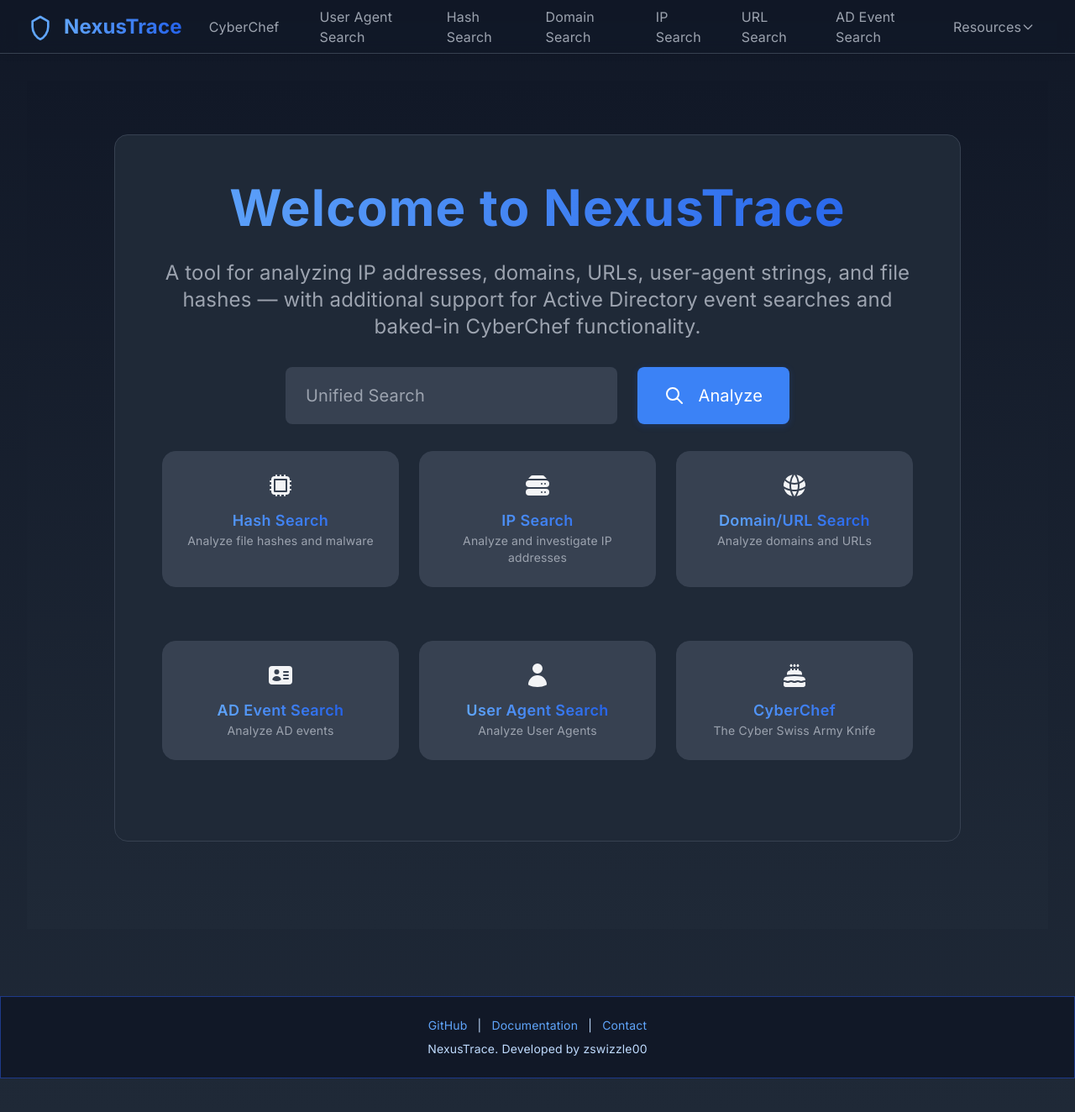
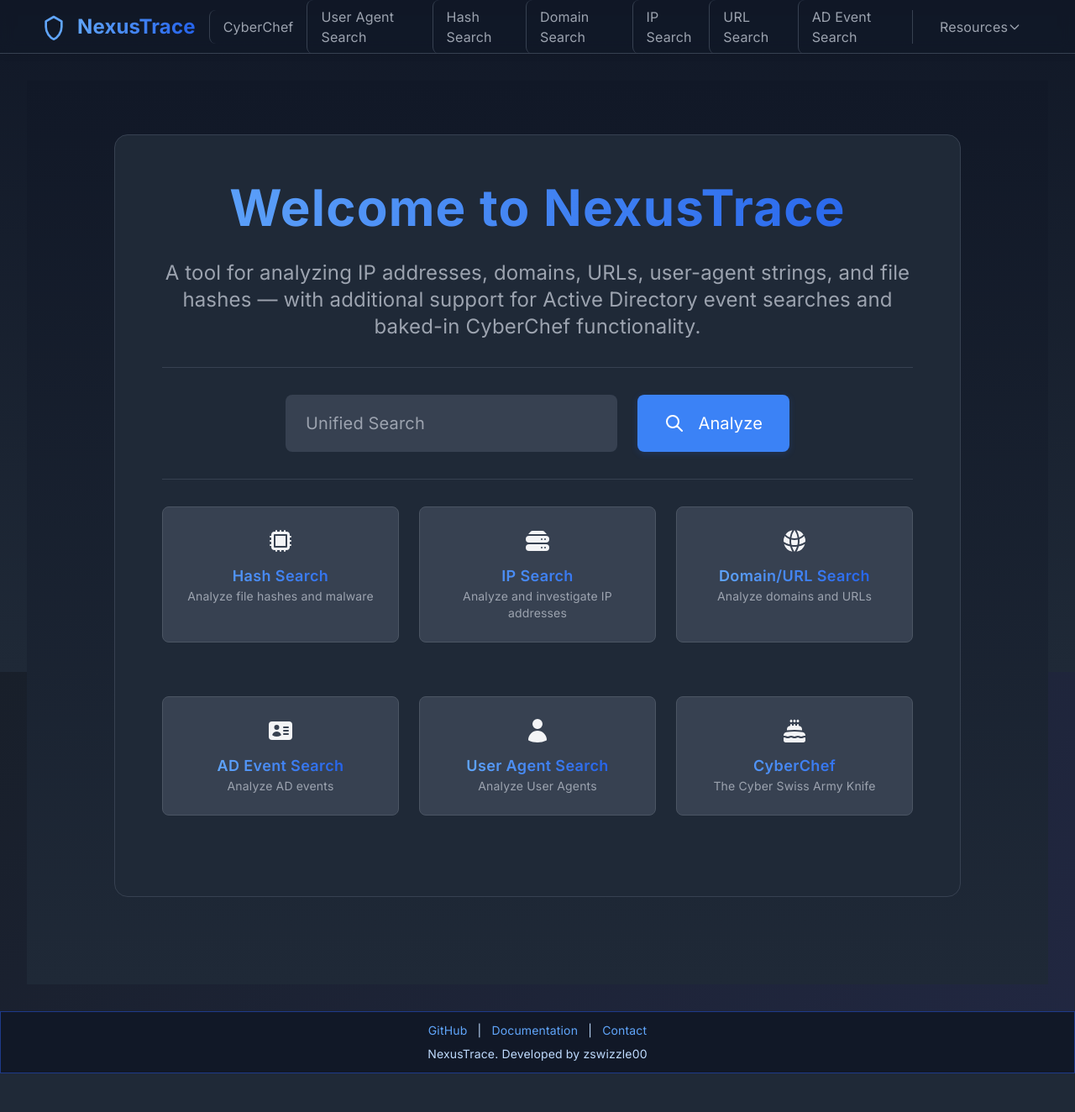
Before and after one commit to khaansec/NexusTrace, a Flask app: page / in a window 1280 px wide. Shown: the whole page at 84% size. After the commit the page ends 1278 px from the top, so only its background shows below. Run offline with Flask 3, Linux system fonts and the light colour scheme; some libraries are stand-ins or nearby versions.

Commit message:
Enhance UI and layout in NexusTrace templates
- Added CSS reset for html and body in base.html to ensure consistent styling across pages.
- Improved footer and app-container styles for better visual consistency.
- Updated navigation links in base.html for improved accessibility and user experience.
- Enhanced home.html with bordered sections for header and unified search bar, improving layout clarity.
- Added borders to quick links in home.html for better visual separation and organization.

```diff
--- a/templates/base.html
+++ b/templates/base.html
@@ -20,6 +20,13 @@
     <!-- Add our custom Tailwind CSS -->
     <link rel="stylesheet" href="{{ url_for('static', filename='css/styles.css') }}">
     <style>
+        /* CSS Reset for html and body */
+        html, body {
+            margin: 0;
+            padding: 0;
+            height: 100%;
+            box-sizing: border-box;
+        }
         /* Admin Template specific styles */
         .sidebar {
             @apply fixed top-0 left-0 h-full w-64 bg-gray-900 text-white transition-all duration-300 ease-in-out;
@@ -270,7 +277,7 @@
         }
         .group:hover > .dropdown-menu.submenu,
         .group:focus-within > .dropdown-menu.submenu,
-        .group > .dropdown-menu.submenu:hover {
+        .group > .dropdown-menu:not(.submenu):hover {
             display: block;
             pointer-events: auto;
             opacity: 1;
@@ -435,29 +442,38 @@
             border-radius: 0.375rem;
             transition: background 0.15s, color 0.15s;
         }
+
+        .footer {
+            border-radius: 0 !important;
+            margin: 0 !important;
+        }
+        .app-container {
+            border-radius: 0 !important;
+            margin: 0 !important;
+        }
     </style>
 </head>
 <body class="flex flex-col min-h-screen">
     <a href="#main-content" class="sr-only focus:not-sr-only bg-blue-700 text-white px-4 py-2 rounded absolute top-2 left-2 z-50">Skip to main content</a>
-    <div class="app-container">
+    <div class="app-container flex-1 flex flex-col">
         {% if request.endpoint != 'index' %}
         <header class="main-header">
             <div class="flex items-center justify-between w-full">
-                <div class="flex items-center gap-4">
-                    <a href="/" class="flex items-center gap-3 hover:opacity-80 transition-opacity">
+                <div class="flex items-center gap-0 divide-x divide-gray-700">
+                    <a href="/" class="flex items-center gap-3 hover:opacity-80 transition-opacity px-4">
                         <svg class="w-8 h-8 text-blue-400" fill="none" stroke="currentColor" stroke-width="2" viewBox="0 0 24 24">
                             <path stroke-linecap="round" stroke-linejoin="round" d="M12 3l7 4v5c0 5.25-3.5 9.74-7 11-3.5-1.26-7-5.75-7-11V7l7-4z" />
                         </svg>
                         <span class="text-2xl font-bold bg-gradient-to-r from-blue-400 to-blue-600 bg-clip-text text-transparent">NexusTrace</span>
                     </a>
-                    <a href="/cyberchef" class="nav-link flex items-center gap-1 focus:outline-none">CyberChef</a>
-                    <a href="/user_agent_search" class="nav-link flex items-center gap-1 focus:outline-none">User Agent Search</a>
-                    <a href="/hash_search" class="nav-link flex items-center gap-1 focus:outline-none">Hash Search</a>
-                    <a href="/domain_search" class="nav-link flex items-center gap-1 focus:outline-none">Domain Search</a>
-                    <a href="/ip_search" class="nav-link flex items-center gap-1 focus:outline-none">IP Search</a>
-                    <a href="/url_search" class="nav-link flex items-center gap-1 focus:outline-none">URL Search</a>
-                    <a href="/ad_event_search" class="nav-link flex items-center gap-1 focus:outline-none">AD Event Search</a>
-                    <div class="flex items-center gap-4">
+                    <a href="/cyberchef" class="nav-link flex items-center gap-1 focus:outline-none px-4">CyberChef</a>
+                    <a href="/user_agent_search" class="nav-link flex items-center gap-1 focus:outline-none px-4">User Agent Search</a>
+                    <a href="/hash_analysis" class="nav-link flex items-center gap-1 focus:outline-none px-4">Hash Search</a>
+                    <a href="/domain_search" class="nav-link flex items-center gap-1 focus:outline-none px-4">Domain Search</a>
+                    <a href="/ip_search" class="nav-link flex items-center gap-1 focus:outline-none px-4">IP Search</a>
+                    <a href="/url_search" class="nav-link flex items-center gap-1 focus:outline-none px-4">URL Search</a>
+                    <a href="/ad_event_search" class="nav-link flex items-center gap-1 focus:outline-none px-4">AD Event Search</a>
+                    <div class="flex items-center px-4">
                         <div class="relative group">
                             <button class="nav-link flex items-center gap-0 focus:outline-none">
                                 Resources
@@ -511,10 +527,10 @@
         </header>
         {% endif %}
 
-        <main id="main-content" aria-label="Main content" class="main-content {% block main_content_class %}{% endblock %}">
+        <main id="main-content" aria-label="Main content" class="main-content flex-1 {% block main_content_class %}{% endblock %}">
             {% block content %}{% endblock %}
         </main>
-        <footer class="footer mt-12 py-6 text-center text-sm text-blue-200 bg-gray-900 border-t border-blue-900">
+        <footer class="footer py-3 text-center text-sm text-blue-200 bg-gray-900 border-t border-blue-900">
             <div class="mb-2">
                 <a href="https://github.com/" class="text-blue-400 hover:underline mx-2">GitHub</a> |
                 <a href="/docs" class="text-blue-400 hover:underline mx-2">Documentation</a> |
--- a/templates/home.html
+++ b/templates/home.html
@@ -4,7 +4,8 @@
 <div class="flex flex-col items-center justify-center min-h-[80vh] bg-gradient-to-b from-gray-900 to-gray-800 px-2">
     <div class="w-full max-w-5xl mx-auto px-2 py-8 md:py-16">
         <div class="card bg-gray-800 border border-gray-700 p-8 md:p-14 space-y-8">
-            <div class="text-center mb-4 md:mb-8">
+            <!-- Header Section with Border -->
+            <div class="text-center mb-8 pb-8 border-b border-gray-700">
                 <h1 class="text-4xl md:text-6xl font-extrabold mb-4 md:mb-8 bg-gradient-to-r from-blue-400 to-blue-600 bg-clip-text text-transparent">
                     Welcome to NexusTrace
                 </h1>
@@ -12,8 +13,8 @@
                     A tool for analyzing IP addresses, domains, URLs, user-agent strings, and file hashes — with additional support for Active Directory event searches and baked-in CyberChef functionality.
                 </p>
             </div>
-            <!-- Unified Search Bar -->
-            <div class="unified-search mb-8">
+            <!-- Unified Search Bar with Border -->
+            <div class="unified-search mb-8 pb-8 border-b border-gray-700">
                 <form action="/analyze" method="POST" class="search-form w-full flex flex-col sm:flex-row gap-4 md:gap-6 items-center justify-center">
                     <input type="text"
                            name="indicator"
@@ -28,9 +29,9 @@
                     </button>
                 </form>
             </div>
-            <!-- Quick Links Grid -->
+            <!-- Quick Links Grid with Border -->
             <div class="grid grid-cols-1 sm:grid-cols-2 lg:grid-cols-3 gap-4 md:gap-6">
-                <a href="/hash_analysis" class="card bg-gray-700 hover:bg-gray-600 transition-colors duration-200 flex flex-col items-center gap-3 p-6">
+                <a href="/hash_analysis" class="card bg-gray-700 hover:bg-gray-600 transition-colors duration-200 flex flex-col items-center gap-3 p-6 border border-gray-600 rounded-lg">
                     <svg xmlns="http://www.w3.org/2000/svg" viewBox="0 0 24 24" fill="currentColor" class="size-8">
                         <path d="M16.5 7.5h-9v9h9v-9Z" />
                         <path fill-rule="evenodd" d="M8.25 2.25A.75.75 0 0 1 9 3v.75h2.25V3a.75.75 0 0 1 1.5 0v.75H15V3a.75.75 0 0 1 1.5 0v.75h.75a3 3 0 0 1 3 3v.75H21A.75.75 0 0 1 21 9h-.75v2.25H21a.75.75 0 0 1 0 1.5h-.75V15H21a.75.75 0 0 1 0 1.5h-.75v.75a3 3 0 0 1-3 3h-.75V21a.75.75 0 0 1-1.5 0v-.75h-2.25V21a.75.75 0 0 1-1.5 0v-.75H9V21a.75.75 0 0 1-1.5 0v-.75h-.75a3 3 0 0 1-3-3v-.75H3A.75.75 0 0 1 3 15h.75v-2.25H3a.75.75 0 0 1 0-1.5h.75V9H3a.75.75 0 0 1 0-1.5h.75v-.75a3 3 0 0 1 3-3h.75V3a.75.75 0 0 1 .75-.75ZM6 6.75A.75.75 0 0 1 6.75 6h10.5a.75.75 0 0 1 .75.75v10.5a.75.75 0 0 1-.75.75H6.75a.75.75 0 0 1-.75-.75V6.75Z" clip-rule="evenodd" />
@@ -40,7 +41,7 @@
                         <p class="text-gray-400 text-sm">Analyze file hashes and malware</p>
                     </div>
                 </a>
-                <a href="/ip_search" class="card bg-gray-700 hover:bg-gray-600 transition-colors duration-200 flex flex-col items-center gap-3 p-6">
+                <a href="/ip_search" class="card bg-gray-700 hover:bg-gray-600 transition-colors duration-200 flex flex-col items-center gap-3 p-6 border border-gray-600 rounded-lg">
                     <svg xmlns="http://www.w3.org/2000/svg" viewBox="0 0 24 24" fill="currentColor" class="size-8">
                         <path d="M5.507 4.048A3 3 0 0 1 7.785 3h8.43a3 3 0 0 1 2.278 1.048l1.722 2.008A4.533 4.533 0 0 0 19.5 6h-15c-.243 0-.482.02-.715.056l1.722-2.008Z" />
                         <path fill-rule="evenodd" d="M1.5 10.5a3 3 0 0 1 3-3h15a3 3 0 1 1 0 6h-15a3 3 0 0 1-3-3Zm15 0a.75.75 0 1 1-1.5 0 .75.75 0 0 1 1.5 0Zm2.25.75a.75.75 0 1 0 0-1.5.75.75 0 0 0 0 1.5ZM4.5 15a3 3 0 1 0 0 6h15a3 3 0 1 0 0-6h-15Zm11.25 3.75a.75.75 0 1 0 0-1.5.75.75 0 0 0 0 1.5ZM19.5 18a.75.75 0 1 1-1.5 0 .75.75 0 0 1 1.5 0Z" clip-rule="evenodd" />
@@ -50,7 +51,7 @@
                         <p class="text-gray-400 text-sm">Analyze and investigate IP addresses</p>
                     </div>
                 </a>
-                <a href="/domain_search" class="card bg-gray-700 hover:bg-gray-600 transition-colors duration-200 flex flex-col items-center gap-3 p-6">
+                <a href="/domain_search" class="card bg-gray-700 hover:bg-gray-600 transition-colors duration-200 flex flex-col items-center gap-3 p-6 border border-gray-600 rounded-lg">
                     <svg xmlns="http://www.w3.org/2000/svg" viewBox="0 0 24 24" fill="currentColor" class="size-8">
                         <path d="M21.721 12.752a9.711 9.711 0 0 0-.945-5.003 12.754 12.754 0 0 1-4.339 2.708 18.991 18.991 0 0 1-.214 4.772 17.165 17.165 0 0 0 5.498-2.477ZM14.634 15.55a17.324 17.324 0 0 0 .332-4.647c-.952.227-1.945.347-2.966.347-1.021 0-2.014-.12-2.966-.347a17.515 17.515 0 0 0 .332 4.647 17.385 17.385 0 0 0 5.268 0ZM9.772 17.119a18.963 18.963 0 0 0 4.456 0A17.182 17.182 0 0 1 12 21.724a17.18 17.18 0 0 1-2.228-4.605ZM7.777 15.23a18.87 18.87 0 0 1-.214-4.774 12.753 12.753 0 0 1-4.34-2.708 9.711 9.711 0 0 0-.944 5.004 17.165 17.165 0 0 0 5.498 2.477ZM21.356 14.752a9.765 9.765 0 0 1-7.478 6.817 18.64 18.64 0 0 0 1.988-4.718 18.627 18.627 0 0 0 5.49-2.098ZM2.644 14.752c1.682.971 3.53 1.688 5.49 2.099a18.64 18.64 0 0 0 1.988 4.718 9.765 9.765 0 0 1-7.478-6.816ZM13.878 2.43a9.755 9.755 0 0 1 6.116 3.986 11.267 11.267 0 0 1-3.746 2.504 18.63 18.63 0 0 0-2.37-6.49ZM12 2.276a17.152 17.152 0 0 1 2.805 7.121c-.897.23-1.837.353-2.805.353-.968 0-1.908-.122-2.805-.353A17.151 17.151 0 0 1 12 2.276ZM10.122 2.43a18.629 18.629 0 0 0-2.37 6.49 11.266 11.266 0 0 1-3.746-2.504 9.754 9.754 0 0 1 6.116-3.985Z" />
                     </svg>
@@ -59,7 +60,7 @@
                         <p class="text-gray-400 text-sm">Analyze domains and URLs</p>
                     </div>
                 </a>
-                <a href="/ad_event_search" class="card bg-gray-700 hover:bg-gray-600 transition-colors duration-200 flex flex-col items-center gap-3 p-6">
+                <a href="/ad_event_search" class="card bg-gray-700 hover:bg-gray-600 transition-colors duration-200 flex flex-col items-center gap-3 p-6 border border-gray-600 rounded-lg">
                     <svg xmlns="http://www.w3.org/2000/svg" viewBox="0 0 24 24" fill="currentColor" class="size-8">
                         <path fill-rule="evenodd" d="M4.5 3.75a3 3 0 0 0-3 3v10.5a3 3 0 0 0 3 3h15a3 3 0 0 0 3-3V6.75a3 3 0 0 0-3-3h-15Zm4.125 3a2.25 2.25 0 1 0 0 4.5 2.25 2.25 0 0 0 0-4.5Zm-3.873 8.703a4.126 4.126 0 0 1 7.746 0 .75.75 0 0 1-.351.92 7.47 7.47 0 0 1-3.522.877 7.47 7.47 0 0 1-3.522-.877.75.75 0 0 1-.351-.92ZM15 8.25a.75.75 0 0 0 0 1.5h3.75a.75.75 0 0 0 0-1.5H15ZM14.25 12a.75.75 0 0 1 .75-.75h3.75a.75.75 0 0 1 0 1.5H15a.75.75 0 0 1-.75-.75Zm.75 2.25a.75.75 0 0 0 0 1.5h3.75a.75.75 0 0 0 0-1.5H15Z" clip-rule="evenodd" />
                     </svg>
@@ -68,7 +69,7 @@
                         <p class="text-gray-400 text-sm">Analyze AD events</p>
                     </div>
                 </a>
-                <a href="/user_agent_search" class="card bg-gray-700 hover:bg-gray-600 transition-colors duration-200 flex flex-col items-center gap-3 p-6">
+                <a href="/user_agent_search" class="card bg-gray-700 hover:bg-gray-600 transition-colors duration-200 flex flex-col items-center gap-3 p-6 border border-gray-600 rounded-lg">
                     <svg xmlns="http://www.w3.org/2000/svg" viewBox="0 0 24 24" fill="currentColor" class="size-8">
                         <path fill-rule="evenodd" d="M7.5 6a4.5 4.5 0 1 1 9 0 4.5 4.5 0 0 1-9 0ZM3.751 20.105a8.25 8.25 0 0 1 16.498 0 .75.75 0 0 1-.437.695A18.683 18.683 0 0 1 12 22.5c-2.786 0-5.433-.608-7.812-1.7a.75.75 0 0 1-.437-.695Z" clip-rule="evenodd" />
                     </svg>
@@ -77,7 +78,7 @@
                         <p class="text-gray-400 text-sm">Analyze User Agents</p>
                     </div>
                 </a>
-                <a href="/cyberchef" class="card bg-gray-700 hover:bg-gray-600 transition-colors duration-200 flex flex-col items-center gap-3 p-6">
+                <a href="/cyberchef" class="card bg-gray-700 hover:bg-gray-600 transition-colors duration-200 flex flex-col items-center gap-3 p-6 border border-gray-600 rounded-lg">
                     <svg xmlns="http://www.w3.org/2000/svg" viewBox="0 0 24 24" fill="currentColor" class="size-8">
                         <path d="m15 1.784-.796.795a1.125 1.125 0 1 0 1.591 0L15 1.784ZM12 1.784l-.796.795a1.125 1.125 0 1 0 1.591 0L12 1.784ZM9 1.784l-.796.795a1.125 1.125 0 1 0 1.591 0L9 1.784ZM9.75 7.547c.498-.021.998-.035 1.5-.042V6.75a.75.75 0 0 1 1.5 0v.755c.502.007 1.002.021 1.5.042V6.75a.75.75 0 0 1 1.5 0v.88l.307.022c1.55.117 2.693 1.427 2.693 2.946v1.018a62.182 62.182 0 0 0-13.5 0v-1.018c0-1.519 1.143-2.829 2.693-2.946l.307-.022v-.88a.75.75 0 0 1 1.5 0v.797ZM12 12.75c-2.472 0-4.9.184-7.274.54-1.454.217-2.476 1.482-2.476 2.916v.384a4.104 4.104 0 0 1 2.585.364 2.605 2.605 0 0 0 2.33 0 4.104 4.104 0 0 1 3.67 0 2.605 2.605 0 0 0 2.33 0 4.104 4.104 0 0 1 3.67 0 2.605 2.605 0 0 0 2.33 0 4.104 4.104 0 0 1 2.585-.364v-.384c0-1.434-1.022-2.7-2.476-2.917A49.138 49.138 0 0 0 12 12.75ZM21.75 18.131a2.604 2.604 0 0 0-1.915.165 4.104 4.104 0 0 1-3.67 0 2.605 2.605 0 0 0-2.33 0 4.104 4.104 0 0 1-3.67 0 2.605 2.605 0 0 0-2.33 0 4.104 4.104 0 0 1-3.67 0 2.604 2.604 0 0 0-1.915-.165v2.494c0 1.035.84 1.875 1.875 1.875h15.75c1.035 0 1.875-.84 1.875-1.875v-2.494Z" />
                     </svg>
```
